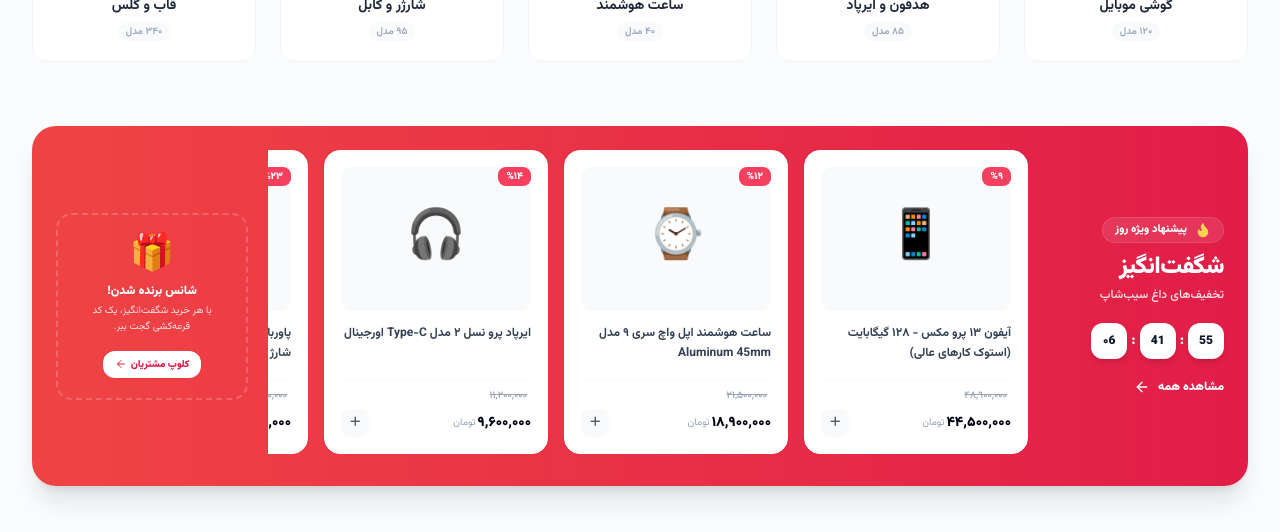
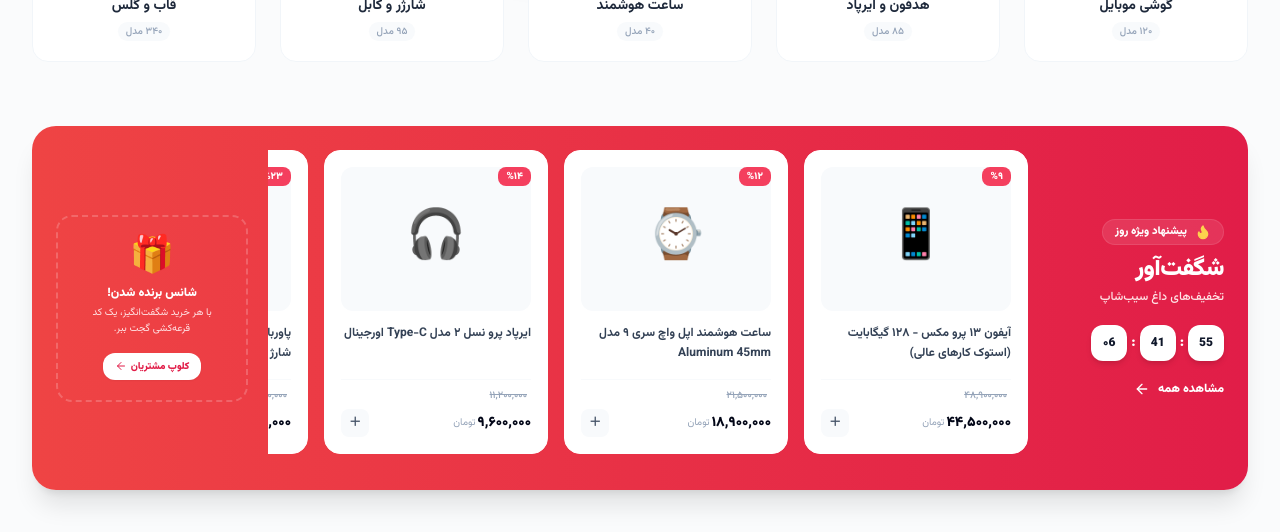
Before and after one commit to mohsenalz77/mini-shop-v2, a Next.js app: page / in a window 1280 px wide. Shown: the part 940-1472 px from the top of the page. Built offline with nearby package versions, Linux system fonts and the light colour scheme.

Commit message:
Update AmazingOffers.js

```diff
--- a/src/components/AmazingOffers.js
+++ b/src/components/AmazingOffers.js
@@ -1,13 +1,18 @@
 "use client";
 
 import { useState, useEffect } from 'react';
-import { Timer, Flame, ArrowLeft, ArrowRight } from 'lucide-react';
+import { Flame, ArrowLeft } from 'lucide-react';
 
 const amazingProducts = [
   { id: 101, name: 'آیفون ۱۳ پرو مکس - ۱۲۸ گیگابایت (استوک کارهای عالی)', mainPrice: '۴۸,۹۰۰,۰۰۰', discountPrice: '۴۴,۵۰۰,۰۰۰', percent: '۹', image: '📱' },
   { id: 102, name: 'ساعت هوشمند اپل واچ سری ۹ مدل Aluminum 45mm', mainPrice: '۲۱,۵۰۰,۰۰۰', discountPrice: '۱۸,۹۰۰,۰۰۰', percent: '۱۲', image: '⌚' },
   { id: 103, name: 'ایرپاد پرو نسل ۲ مدل Type-C اورجینال', mainPrice: '۱۱,۲۰۰,۰۰۰', discountPrice: '۹,۶۰۰,۰۰۰', percent: '۱۴', image: '🎧' },
   { id: 104, name: 'پاوربانک بیسوس ۲۰ هزار وات فست شارژ', mainPrice: '۲,۴۰۰,۰۰۰', discountPrice: '۱,۸۵۰,۰۰۰', percent: '۲۳', image: '🔌' },
+  // محصولات جدید اضافه شده برای تست ظرفیت اسکرول
+  { id: 105, name: 'گوشی موبایل اپل مدل iPhone 15 Pro ظرفیت ۱۲۸ گیگابایت', mainPrice: '۵۴,۹۰۰,۰۰۰', discountPrice: '۵۱,۲۰۰,۰۰۰', percent: '۷', image: '📱' },
+  { id: 106, name: 'گوشی موبایل سامسونگ گلکسی S24 ظرفیت ۲۵۶ گیگابایت', mainPrice: '۴۳,۵۰۰,۰۰۰', discountPrice: '۳۹,۹۰۰,۰۰۰', percent: '۸', image: '📱' },
+  { id: 107, name: 'مچ‌بند هوشمند شیائومی مدل Mi Band 8 Global Version', mainPrice: '۲,۱۰۰,۰۰۰', discountPrice: '۱,۶۵۰,۰۰۰', percent: '۲۱', image: '⌚' },
+  { id: 108, name: 'قاب محافظ مگ‌سیف نیلکین مناسب برای آیفون ۱۵ پرو مکس', mainPrice: '۱,۴۵۰,۰۰۰', discountPrice: '۹۸۰,۰۰۰', percent: '۳۲', image: '🛡️' },
 ];
 
 export default function AmazingOffers() {
@@ -32,8 +37,7 @@ export default function AmazingOffers() {
   const formatTime = (num) => String(num).padStart(2, '۰');
 
   return (
-    // حذف max-w-7xl برای باز شدن کادر و تراز شدن ۱۰۰٪ با لبه‌های هیرو بالا
-    <div className="w-full px-4 md:px-8 my-12 relative z-10">
+    <div className="w-full px-4 md:px-8 my-12 relative block z-10">
       <div className="w-full bg-gradient-to-l from-rose-600 to-red-500 rounded-3xl p-6 flex flex-col xl:flex-row items-center gap-5 shadow-xl relative overflow-hidden">
 
         {/* ۱. بخش راست: تابلوی اعلان و تایمر معکوس */}
@@ -43,7 +47,7 @@ export default function AmazingOffers() {
             <span className="text-[11px] font-black">پیشنهاد ویژه روز</span>
           </div>
 
-          <h2 className="text-2xl font-black tracking-tight mb-1">شگفت‌انگیز</h2>
+          <h2 className="text-2xl font-black tracking-tight mb-1">شگفت‌آور</h2>
           <span className="text-rose-100 text-xs font-medium mb-5">تخفیف‌های داغ سیب‌شاپ</span>
 
           <div className="flex items-center gap-1 font-black text-slate-900 direction-ltr mb-5">
@@ -60,8 +64,8 @@ export default function AmazingOffers() {
           </button>
         </div>
 
-        {/* ۲. بخش وسط: رولر محصولات با حفظ ساختار اسکرول روان بدون ایجاد فضای خالی زشت در دسکتاپ */}
-        <div className="flex-1 w-full flex gap-4 overflow-x-auto pb-2 scrollbar-none snap-x z-10">
+        {/* ۲. بخش وسط: رولر محصولات افزوده شده (با قابلیت اسکرول نرم ریلی در تمام رزولوشن‌ها) */}
+        <div className="flex-1 w-full flex gap-4 overflow-x-auto pb-3 scrollbar-none snap-x z-10">
           {amazingProducts.map((prod) => (
             <div
               key={prod.id}
@@ -74,7 +78,7 @@ export default function AmazingOffers() {
                 <div className="w-full bg-slate-50 rounded-xl h-28 md:h-36 flex items-center justify-center text-4xl md:text-5xl mb-3 overflow-hidden">
                   <span className="group-hover:scale-110 transition duration-300 select-none">{prod.image}</span>
                 </div>
-                <h3 className="text-xs font-bold text-slate-700 leading-5 line-clamp-2 h-10 mb-2">
+                <h3 className="text-xs font-bold text-slate-700 leading-5 line-clamp-2 h-10 mb-2 text-right">
                   {prod.name}
                 </h3>
               </div>
@@ -94,7 +98,7 @@ export default function AmazingOffers() {
           ))}
         </div>
 
-        {/* ۳. بخش جدید چپ: یک مینی‌بنر داخلی هوشمند اختصاصی که فقط در دسکتاپ عریض ظاهر می‌شود تا جای خالی را پر کند */}
+        {/* ۳. بخش چپ: مینی‌بنر انتهای صف که حالا بعد از اسکرول ۸ محصول خودش را زیباتر نشان می‌دهد */}
         <div className="hidden xl:flex flex-col items-center justify-center text-center border-2 border-dashed border-white/20 rounded-2xl p-5 w-48 h-full shrink-0 text-white relative overflow-hidden group/left cursor-pointer">
           <div className="absolute inset-0 bg-white/5 opacity-0 group-hover/left:opacity-100 transition duration-300"></div>
           <span className="text-4xl mb-2 animate-pulse">🎁</span>
```
